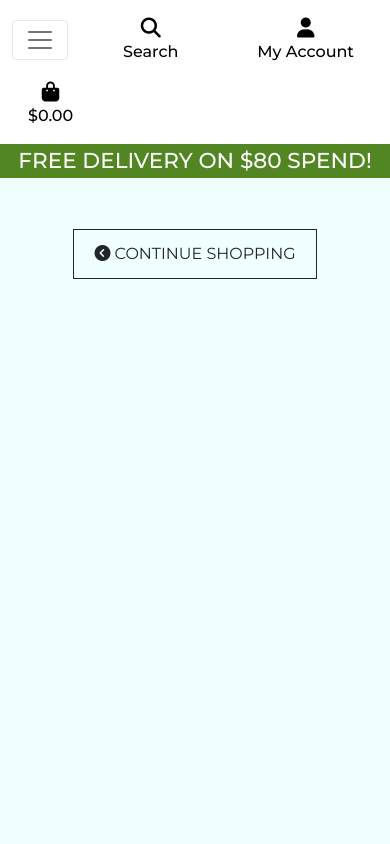
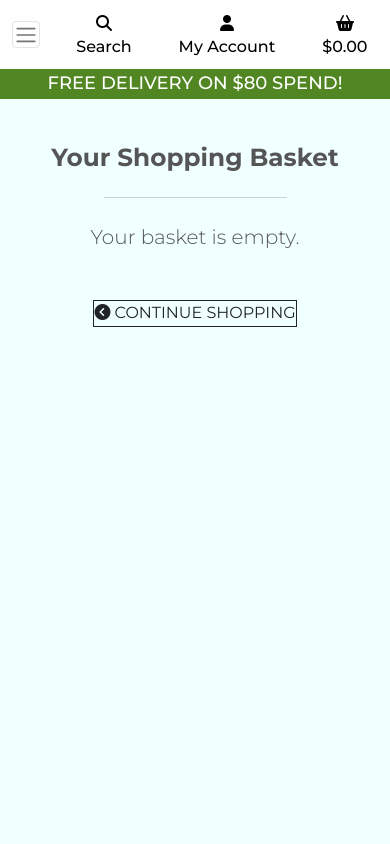
Before and after one commit to Cutbert1/Eco-Shop, a Django app: page /basket/ in a window 390 px wide. Run offline with Django 4.2, Linux system fonts and the light colour scheme; some libraries are stand-ins or nearby versions.

Commit message:
Update base.css with media queries for mobile and tablet

```diff
--- a/basket/templates/basket/basket.html
+++ b/basket/templates/basket/basket.html
@@ -15,8 +15,8 @@
 <div class="container my-5">
     <div class="row">
         <div class="col">
-            <h2 class="text-center fw-bold mb-4">Your Shopping Basket</h2>
-            <hr class="mb-5">
+            <h2 class="text-center mb-4 fw-bold responsive-heading">Your Shopping Basket</h2>
+            <hr class="w-50 mx-auto mb-4">
         </div>
     </div>
     <div class="row">
@@ -135,9 +135,31 @@
         </div>
     </div>
 </div>
+<button class="scroll-to-top-button">
+    <svg xmlns="http://www.w3.org/2000/svg" viewBox="0 0 24 24" fill="none" stroke="currentColor" stroke-width="2" stroke-linecap="round" stroke-linejoin="round">
+        <path d="M12 19V5M5 12l7-7 7 7"/>
+    </svg>
+</button>
 {% endblock %}
 
 {% block postloadjs %}
 {{ block.super }}
+<script type="text/javascript">
+		document.querySelector('.scroll-to-top-button').addEventListener('click', () => {
+            window.scrollTo({
+                top: 0,
+                behavior: 'smooth'
+            });
+        });
+
+    window.addEventListener('scroll', () => {
+        const button = document.querySelector('.scroll-to-top-button');
+        if (window.pageYOffset > 300) {
+            button.style.display = 'flex';
+        } else {
+            button.style.display = 'none';
+        }
+    });
+	</script>
 {% include 'basket/includes/quantity_script.html' %}
 {% endblock %}
--- a/checkout/templates/checkout/checkout.html
+++ b/checkout/templates/checkout/checkout.html
@@ -12,8 +12,8 @@
         <div class="row">
             <div class="col">
                 <hr>
-                <h2 class="text-center fw-bold mb-4">Checkout</h2>
-                <hr>
+                <h2 class="text-center mb-4 fw-bold responsive-heading">Checkout</h2>
+                <hr class="w-50 mx-auto mb-4">
             </div>
         </div>
     </div>
--- a/products/templates/products/product_detail.html
+++ b/products/templates/products/product_detail.html
@@ -14,7 +14,7 @@
     <div class="container-fluid">
         <div class="row">
             <div class="col-12 col-md-6 col-lg-4 offset-lg-2">
-                <div class="image-container my-5">
+                <div class="image-container my-5 prod-img">
                     {% if product.product_image %}
                     <a href="{{ product.product_image.url }}" target="_blank">
                         <img class="card-img-top img-fluid rounded shadow" src="{{ product.product_image.url }}" alt="{{ product.name }}">
--- a/products/templates/products/products.html
+++ b/products/templates/products/products.html
@@ -15,7 +15,7 @@
     <div class="container-fluid">
         <div class="row">
             <div class="col text-center mt-4">
-                <h2 class="text-center fw-bold mb-4">Natural and Sustainable Alternative Products</h2>
+                <h2 class="text-center fw-bold mb-4 responsive-heading"><small>Natural and Sustainable Alternative Products</small></h2>
                 <hr class="w-50 mx-auto mb-4">
             </div>
         </div>
--- a/static/css/base.css
+++ b/static/css/base.css
@@ -193,7 +193,7 @@ body {
 }
 
 /*  Moble navbar collapse */
-@media (max-width: 991px) {
+@media screen and (max-width: 991px) {
     .header-container {
         padding-top: 116;
     }
@@ -201,4 +201,134 @@ body {
     body {
         height: calc(100vh - 116px);
     }
+
+    .navbar-toggler {
+        padding: .90px .90px;
+        font-size: 16px;
+    }
+
+    .display-4.fw-bold.eco {
+        font-size: 32px;
+    }
+
+    .responsive-display {
+        margin-bottom: 16px;
+        margin-top: 288px;
+    }
+
+    .nav-link {
+        padding: 2.5px;
+    }
+
+    .nav-link i.fa-lg {
+        font-size: 16px;
+    }
+
+    #banner h4 {
+        font-size: 18px;
+    }
+
+    .btn.btn-outline-dark.rounded-0,
+    .btn.btn-primary,
+    .btn.btn-dark.rounded-0 {
+        padding: 0.5px 0.5px;
+    }
+
+    .responsive-heading {
+        margin-bottom: 16px;
+        margin-top: 95px;
+    }
+
+    .increment-qty, .decrement-qty {
+        padding: .25rem .5rem;
+    }
+
+    .prod-img {
+        margin-top: 8rem ! important;
+        margin-bottom: 2rem ! important;
+
+    }
+
 }
+
+@media screen and (max-width: 991.98px) {
+  .table-responsive {
+    overflow-x: auto;
+  }
+
+  .qty_input {
+    width: 70px;
+  }
+
+  /*.img-fluid {
+    max-width: 60px;
+    height: auto;
+  }*/
+
+  .d-flex.align-items-center {
+    flex-direction: column;
+    align-items: flex-start;
+  }
+
+  .input-group.input-group-sm {
+    flex-wrap: nowrap;
+    width: 100%;
+  }
+
+  .update-link,
+  .remove-item {
+    display: inline-block;
+    margin-top: 5px;
+    margin-right: 5px;
+  }
+}
+
+
+@media screen and (max-width: 425px) {
+  .table-responsive {
+    overflow-x: auto;
+  }
+
+  .table-hover td,
+  .table-hover th {
+    white-space: normal;
+  }
+
+  /*.img-fluid {
+    max-width: 50px;
+    height: auto;
+  }*/
+
+  .qty_input {
+    width: 50px;
+  }
+
+  .d-flex.align-items-center {
+    flex-direction: column;
+    align-items: flex-start;
+    gap: 0.5rem;
+  }
+
+  .input-group.input-group-sm {
+    flex-wrap: wrap;
+    width: 100%;
+  }
+
+  .update-link,
+  .remove-item {
+    margin-top: 5px;
+    margin-right: 5px;
+    display: inline-block;
+  }
+
+  td,
+  th {
+    font-size: 13px;
+    padding: 0.4rem 0.5rem;
+  }
+
+  .table td:nth-child(4),
+  .table th:nth-child(4) {
+    min-width: 80px;
+  }
+}
--- a/templates/allauth/account/login.html
+++ b/templates/allauth/account/login.html
@@ -8,7 +8,7 @@
 {% block inner_content %}
 
 <hr>
-<h2 class="text-center fw-bold mb-4">{% trans "Sign In" %}</h2>
+<h2 class="text-center fw-bold mb-4 responsive-heading">{% trans "Sign In" %}</h2>
 <hr>
 
 {% get_providers as socialaccount_providers %}
--- a/templates/allauth/account/signup.html
+++ b/templates/allauth/account/signup.html
@@ -6,7 +6,7 @@
 
 {% block inner_content %}
 <hr>
-    <h2 class="text-center fw-bold mb-4">{% trans "Sign Up" %}</h2>
+    <h2 class="text-center fw-bold mb-4 responsive-heading">{% trans "Sign Up" %}</h2>
 <hr>
 
 <p>{% blocktrans %}Already have an account? Then please <a href="{{ login_url }}">sign in</a>.{% endblocktrans %}</p>
--- a/templates/base.html
+++ b/templates/base.html
@@ -47,13 +47,13 @@
                 <div class="col-12 col-lg-4 my-auto py-1 py-lg-0 text-center text-lg-left">
                     <a href="{% url 'home' %}" class="nav-link main-logo-link">
                         <h2 class="logo-font my-0 ech"><strong>Eco | Shop</strong></h2>
-                      </a>
+                    </a>
                 </div>
                 <div class="col-12 col-lg-4 my-auto py-1 py-lg-0">
                     <form method="GET" action="{% url 'products' %}">
                         <div class="input-group w-100">
                           <input class="form-control border border-black rounded-0" type="text" name="q"
-                            placeholder="Search eco friendly products">
+                            placeholder="Search eco friendly products....">
                           <div class="input-group-append">
                             <button class="form-control btn btn-black border border-black rounded-0" type="submit">
                               <span class="icon">
@@ -113,7 +113,7 @@
                     {% include 'includes/main-nav.html' %}
                 </nav>
             </div>
-            <div id="delivery-banner" class="row text-center">
+            <div id="banner" class="row text-center">
                 <div class="col bg-black text-white">
                   <h4 class="logo-font my-1">Free delivery on ${{ free_delivery_threshold }} spend!</h4>
                 </div>
--- a/templates/includes/main-nav.html
+++ b/templates/includes/main-nav.html
@@ -1,5 +1,10 @@
 <div class="collapse navbar-collapse" id="main-nav">
     <ul class="navbar-nav w-auto mx-auto">
+        <li class="nav-item d-block d-md-none">
+            <a class="logo-font font-weight-bold nav-link text-black mr-5" href="{% url 'home' %}" id="home-link">
+                Home
+            </a>
+        </li>
         <li class="nav-item dropdown">
             <a class="logo-font font-weight-bold nav-link text-black mr-5" href="#" id="all-products-link" data-toggle="dropdown" aria-haspopup="true" aria-expanded="false">
                 All PRODUCTS<span class="dropdown-icon">&#9662;</span>
--- a/templates/includes/mobile-top-header.html
+++ b/templates/includes/mobile-top-header.html
@@ -32,7 +32,7 @@
             {% if request.user.is_superuser %}
                 <a href="{% url 'add_product' %}" class="dropdown-item">Product Management</a>
             {% endif %}
-            <a href="" class="dropdown-item">My Profile</a>
+            <a href="{% url 'profile' %}" class="dropdown-item">My Profile</a>
             <a href="{% url 'account_logout' %}" class="dropdown-item">Logout</a>
         {% else %}
             <a href="{% url 'account_signup' %}" class="dropdown-item">Register</a>
@@ -43,7 +43,7 @@
 <li class="list-inline-item">
     <a class="{% if grand_total %}text-primary font-weight-bold{% else %}text-black{% endif %} nav-link d-block d-lg-none" href="{% url 'view_basket' %}">
         <div class="text-center">
-            <div><i class="fas fa-shopping-bag fa-lg"></i></div>
+            <div><i class="fas fa-shopping-basket fa-lg"></i></div>
             <p class="my-0">
                 {% if grand_total %}
                     ${{ grand_total|floatformat:2 }}
```
Also changed, not shown: home/templates/home/index.html (+7 -9 lines).
